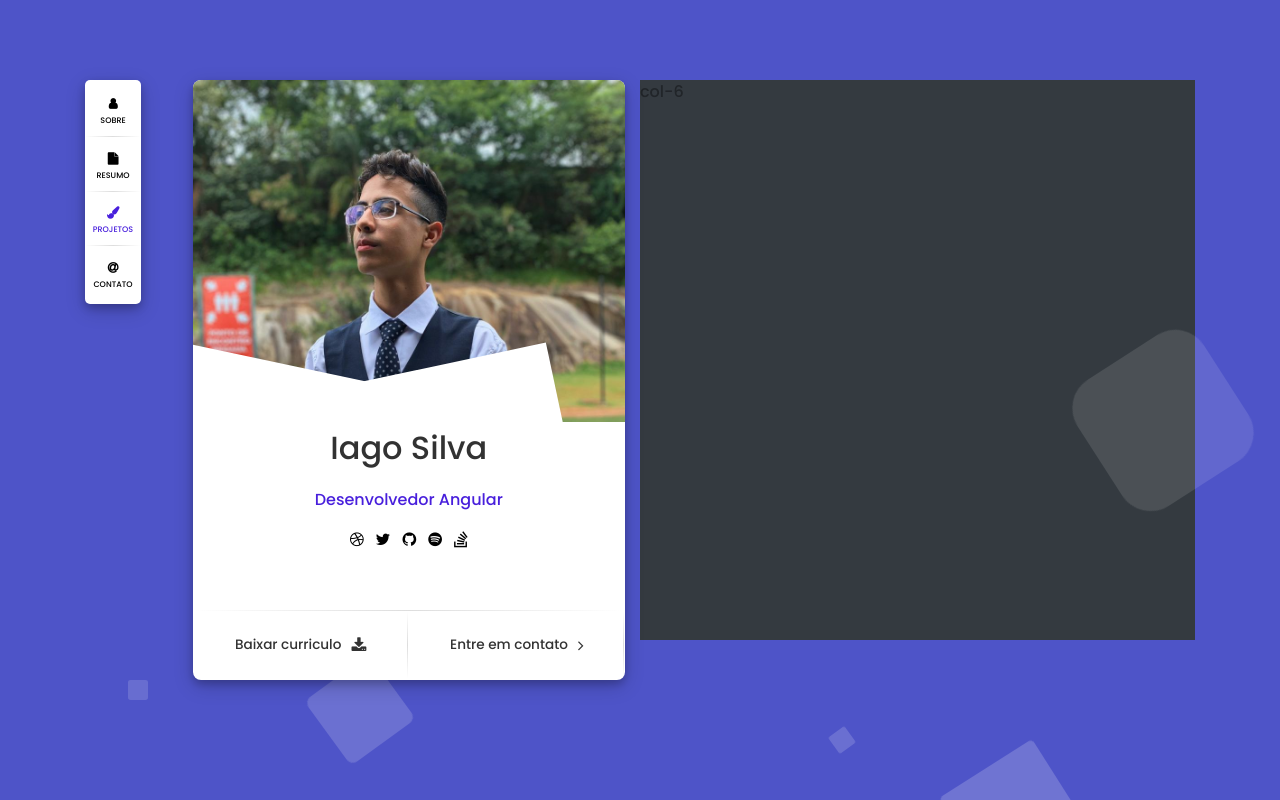
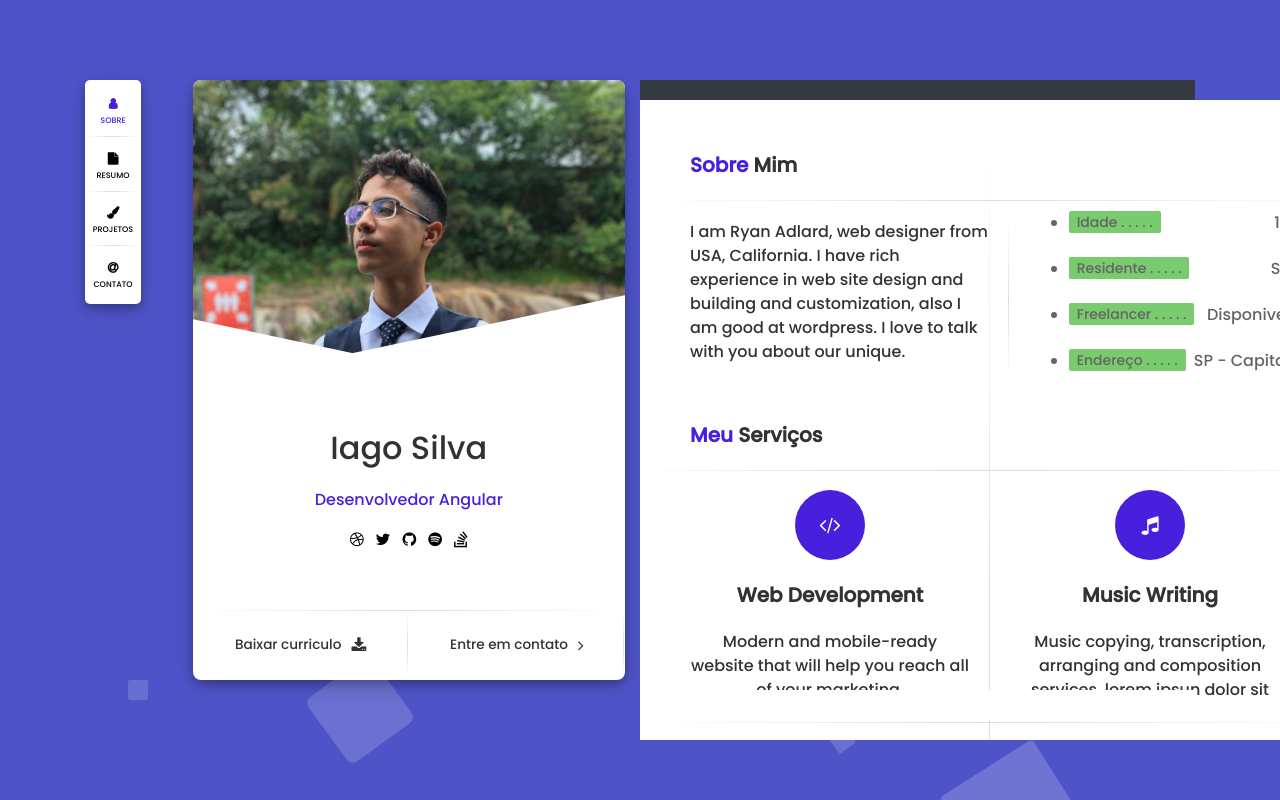
Before and after one commit to iaguinzz/porfolio, an Angular app: page / in a window 1280 px wide. Built offline with nearby package versions, Linux system fonts and the light colour scheme.

Commit message:
menu implemented responsive!

```diff
--- a/src/app/portfolio/bg/bg.component.css
+++ b/src/app/portfolio/bg/bg.component.css
@@ -37,8 +37,8 @@
     background: #4e54c8;
     background: -webkit-linear-gradient(to left, #481fdc, #4e54c8);
     width: 100%;
-    height:100vh;
-
+    height: 100vh;
+    overflow: scroll;
 
 }
 
--- a/src/app/portfolio/card-principal/card-principal.component.css
+++ b/src/app/portfolio/card-principal/card-principal.component.css
@@ -122,8 +122,8 @@
     content: '';
     position: absolute;
     left: -5%;
-    bottom: -20vh;
-    width: 50vh;
+    bottom: -13vh;
+    width: 80vh;
     height: 25vh;
     background: #ffffff;
     transform: rotate(12deg);
@@ -135,7 +135,7 @@
     position: absolute;
     left: -8%;
     bottom: -20vh;
-    width: 50vh;
+    width: 80vh;
     height: 25vh;
     background: #ffffff;
     transform: rotate(12deg);
--- a/src/app/portfolio/grid/grid.component.html
+++ b/src/app/portfolio/grid/grid.component.html
@@ -8,8 +8,8 @@
           <ng-content select=[card]></ng-content>
         </div>
       </div>
-      <div class="col-md-6 bg-dark w-75" style="height: 70vh; width: 20vw;">
-        col-6
+      <div class="col-md-6 bg-dark w-75" style="height: 70vh; width: 20vw; z-index: 999">
+        <ng-content select=[section]></ng-content>
       </div>
     </div>
 </div>
--- a/src/app/portfolio/menu/menu.component.html
+++ b/src/app/portfolio/menu/menu.component.html
@@ -1,6 +1,6 @@
 <div class="top-menu" id="menu">
       <div class="menu-item">
-        <a class="link-item" href="#sobre">
+        <a class="link-item active" href="#sobre">
           <i class="fa fa-user" style="margin-top: 10px;">
           </i><br>
           <span>Sobre</span>
@@ -15,7 +15,7 @@
         </a>
       </div>
       <div class="menu-item">
-        <a class="link-item active" href="#projetos">
+        <a class="link-item" href="#projetos">
           <i class="fa fa-paint-brush">
           </i><br>
           Projetos
--- a/src/app/portfolio/portfolio.component.html
+++ b/src/app/portfolio/portfolio.component.html
@@ -2,5 +2,6 @@
     <pt-grid>
         <pt-card-principal card></pt-card-principal>
         <pt-menu menu></pt-menu>
+        <pt-section section></pt-section>
     </pt-grid>
 </pt-bg>
--- a/src/app/portfolio/portfolio.module.ts
+++ b/src/app/portfolio/portfolio.module.ts
@@ -6,6 +6,7 @@ import { PortfolioComponent } from './portfolio.component';
 import { CardPrincipalComponent } from './card-principal/card-principal.component';
 import { GridComponent } from './grid/grid.component';
 import { MenuComponent } from './menu/menu.component';
+import { SectionComponent } from './section/section.component';
 
 @NgModule({
     declarations: [
@@ -13,7 +14,8 @@ import { MenuComponent } from './menu/menu.component';
         BgComponent,
         CardPrincipalComponent,
         GridComponent,
-        MenuComponent
+        MenuComponent,
+        SectionComponent
     ],
     exports: [
         PortfolioComponent,
--- /dev/null
+++ b/src/app/portfolio/section/section.component.css
@@ -0,0 +1,252 @@
+.sobre-card{
+    border-radius: 0 4px 4px 0;
+    margin: 20px 0 0 0;
+    overflow-y: scroll;
+    padding: 30px;
+    position: relative;
+    height: 640px;
+    width: 700px;
+    background-color: white;
+}
+
+.pre-sobre-card{
+    height: 640px;
+}
+.pre-sobre-card::before{
+    content: '';
+    position: absolute;
+    top: 20px;
+    width: 700px;
+    height: 30px;
+    background: #ffffff;
+
+}
+
+.pre-sobre-card::after{
+    content: '';
+    position: absolute;
+    bottom: -80px;
+    width: 100%;
+    height: 30px;
+    background: #ffffff;
+    z-index: 1;
+
+}
+
+.sobre-card::before{
+    content: '';
+    position: absolute;
+    right: 50%;
+    top: 0;
+    width: 1px;
+    height: 150vh;
+    background: -webkit-radial-gradient(center, ellipse cover, #dddddd 0%, rgba(255, 255, 255, 0) 70%);
+    background: radial-gradient(ellipse at center, #dddddd 0%, rgba(255, 255, 255, 0) 70%);
+}
+
+
+.title2{
+    margin: 20px;
+    font-size: 20px;
+    color: #323232;
+    font-weight: 600;
+}
+.p-p{
+    color: #481fdc;
+}
+
+.sobre-mim{
+    width: 100%;
+    display: flex;
+    justify-content: space-between;
+    flex-direction: row;
+}
+
+.sobre-mim::after {
+    content: " ";
+    width: 100%;
+    left: 0;
+    height: 1px;
+    position: absolute;
+    background: -webkit-radial-gradient(center, ellipse cover, #dddddd 0%, rgba(255, 255, 255, 0) 70%);
+    background: radial-gradient(ellipse at center, #dddddd 0%, rgba(255, 255, 255, 0) 70%);
+}
+
+.texto-sobre{
+    width: 50%;
+    margin: 20px;
+    color: #323232;
+    position: relative;
+}
+.texto-sobre::before{
+    content: '';
+    position: absolute;
+    right: -20px;
+    top: 0;
+    width: 1px;
+    height: 100%;
+    background: -webkit-radial-gradient(center, ellipse cover, #dddddd 0%, rgba(255, 255, 255, 0) 70%);
+    background: radial-gradient(ellipse at center, #dddddd 0%, rgba(255, 255, 255, 0) 70%);
+}
+
+.mais-info{
+    width: 50%;
+    text-align: right;
+    color: #323232 !important;
+}
+
+.mais-info li {
+    color: #646464;
+    padding: 11px 0 ;
+    margin: 0 20px;
+}
+
+.mais-info strong{
+    float: left;
+    margin-right: 8px;
+    padding: 1px 8px;
+    background: #78cc6d;
+    font-size: 14px;
+    line-height: 20px;
+    font-weight: 400;
+    text-transform: none;
+    border-radius: 2px;
+    -moz-border-radius: 2px;
+    -webkit-border-radius: 2px;
+    -khtml-border-radius: 2px;
+}
+.section{
+    margin: 20px 0 ;
+    width: 50%;
+    display: flex;
+    justify-content: center;
+    align-items: center;
+    flex-direction: column;
+    position: relative;
+}
+
+
+.icon{
+    display: flex;
+    justify-content: center;
+    align-items: center;
+    flex-direction: column;
+    height: 70px;
+    width: 70px;
+    background-color: #481fdc;
+    border-radius: 100%;
+}
+
+.text{
+    margin: 0 20px;
+    color: #323232;
+    text-align: center;
+}
+
+.pre-section{
+      display: flex;
+      flex: row;
+}
+
+.pre-section::after {
+    content: " ";
+    width: 100%;
+    left: 0;
+    height: 1px;
+    position: absolute;
+    background: -webkit-radial-gradient(center, ellipse cover, #dddddd 0%, rgba(255, 255, 255, 0) 70%);
+    background: radial-gradient(ellipse at center, #dddddd 0%, rgba(255, 255, 255, 0) 70%);
+}
+
+.service{
+    display: flex;
+    flex-direction: column;
+}
+
+.service::after {
+    content: " ";
+    width: 100%;
+    left: 0;
+    height: 1px;
+    position: absolute;
+    background: -webkit-radial-gradient(center, ellipse cover, #dddddd 0%, rgba(255, 255, 255, 0) 70%);
+    background: radial-gradient(ellipse at center, #dddddd 0%, rgba(255, 255, 255, 0) 70%);
+}
+
+
+.text-topic{
+    color: #646464;
+    font-size: 16px;
+}
+.lista-de-recurso{
+    padding-left: 0px;
+}
+
+.lista-de-recurso li{
+    font-size: 16px;
+    color: #646464;
+    margin: 10px 0;
+    padding: 5px;
+    text-align: center;
+    font-weight: 400 !important;
+}
+
+.d{
+    display: none;
+}
+
+.disable{
+    opacity: .6;
+    text-decoration: line-through;
+}
+
+.number{
+    font-size: 42px;
+    font-weight: 500;
+}
+
+.pricing{
+    font-size: 17px;
+    margin: 0 0 30px 0;
+}
+
+.rotate{
+    transform: scaleX(-1);
+    -webkit-transform: scaleX(-1);
+}
+
+.text-buy{
+    font-size: 14px;
+    text-transform: uppercase;
+    color: #000;
+    margin: 0 10px 0 0;
+}
+
+.lnks a:hover span{
+    color: #481fdc !important;
+}
+
+.lnks a:hover i{
+    color: #481fdc !important;
+}
+
+.lnks{
+    width: 100%;
+    height: 70px;
+    text-align: center;
+}
+
+.lnk{
+    line-height: 4;
+}
+
+
+.lnks::before {
+    content: " ";
+    width: 100%;
+    left: 0;
+    height: 1px;
+    position: absolute;
+    background: -webkit-radial-gradient(center, ellipse cover, #dddddd 0%, rgba(255, 255, 255, 0) 70%);
+    background: radial-gradient(ellipse at center, #dddddd 0%, rgba(255, 255, 255, 0) 70%);
+}
--- /dev/null
+++ b/src/app/portfolio/section/section.component.html
@@ -0,0 +1,154 @@
+<div class="pre-sobre-card" id="sobre">
+  <div class="sobre-card">
+    <div class="title2">
+      <span class="p-p">Sobre</span>
+      Mim
+    </div>
+    <div class="sobre-mim">
+      <p class="texto-sobre">
+        I am Ryan Adlard, web designer from USA, California. I have rich experience in web site design and building and customization, also I am good at wordpress. I love to talk with you about our unique.
+      </p>
+      <ul class="mais-info">
+        <li><strong>Idade . . . . .</strong>18</li>
+        <li><strong>Residente . . . . .</strong>SP</li>
+        <li><strong>Freelancer . . . . .</strong>Disponivel</li>
+        <li><strong>Endereço . . . . .</strong>SP - Capital</li>
+      </ul>
+    </div>
+    <div class="title2">
+      <span class="p-p">Meu</span>
+      Serviços
+    </div>
+    <div class="service">
+      <div class="pre-section">
+        <div class="section">
+          <div class="icon">
+            <i class="fa fa-code" style="color: white; font-size: 20px;"></i>
+          </div>
+          <div class="title2">
+            Web Development
+          </div>
+          <div class="text">
+            Modern and mobile-ready website that will help you reach all of your marketing.
+          </div>
+        </div>
+  <div class="section">
+    <div class="icon">
+      <i class="fa fa-music" style="color: white; font-size: 20px;"></i>
+    </div>
+    <div class="title2">
+      Music Writing
+    </div>
+    <div class="text">
+      Music copying, transcription, arranging and composition services, lorem ipsun dolor sit
+    </div>
+  </div>
+      </div>
+      <div class="pre-section">
+        <div class="section">
+          <div class="icon">
+            <i class="fa fa-bullhorn" style="color: white; font-size: 20px;"></i>
+          </div>
+          <div class="title2">
+            Advertising
+          </div>
+          <div class="text">
+            Advertising services include television, radio, print, mail and web.
+          </div>
+        </div>
+  <div class="section">
+    <div class="icon">
+      <i class="fa fa-gamepad" style="color: white; font-size: 20px;"></i>
+    </div>
+    <div class="title2">
+      Game development
+    </div>
+    <div class="text">
+      Music copying, transcription, arranging and composition services, lorem ipsun dolor sit
+    </div>
+  </div>
+      </div>
+      <div class="title2">
+        <span class="p-p">P</span>reço
+      </div>
+      <div class="service">
+        <div class="pre-section">
+          <div class="section">
+            <div class="">
+              <i class="fa fa-tachometer rotate" style="color: #481fdc; font-size: 20px;"></i>
+            </div>
+            <div class="pricing">
+              Básico
+            </div>
+            <div class="text">
+              <span class="dolar">$</span>
+              <span class="number">22</span>
+              <span class="text-topic">hora</span>
+            </div>
+            <ul class="lista-de-recurso">
+              <li>
+                Desenvolvimento Web
+              </li>
+              <li>
+                Publicidade
+              </li>
+              <li>
+                Desenvolvimento de Games
+              </li>
+              <li class="disable">
+                Composição Musical
+              </li>
+              <li class="disable">
+                Fotografia
+              </li>
+            </ul>
+            <div class="lnks">
+              <a href="#" class="lnk">
+                <span class="text-buy">Comprar Básico</span>
+                <i class="fa fa-tachometer rotate" style="color: #000; font-size: 16px;"></i>
+              </a>
+            </div>
+          </div>
+      <div class="section">
+        <div class="">
+          <i class="fa fa-tachometer" style="color: #481fdc; font-size: 20px;"></i>
+        </div>
+        <div class="pricing">
+          Pro
+        </div>
+        <div class="text">
+          <span class="dolar">$</span>
+          <span class="number">48</span>
+          <span class="text-topic">hora</span>
+        </div>
+        <ul class="lista-de-recurso">
+          <li>
+            Desenvolvimento Web
+          </li>
+          <li>
+            Publicidade
+          </li>
+          <li>
+            Desenvolvimento de Games
+          </li>
+          <li class="">
+            Composição Musical
+          </li>
+          <li class="">
+            Fotografia
+          </li>
+        </ul>
+        <div class="lnks">
+          <a href="#" class="lnk">
+            <span class="text-buy">Comprar Pro</span>
+            <i class="fa fa-tachometer" style="color: #000; font-size: 16px;"></i>
+          </a>
+        </div>
+
+      </div>
+        </div>
+    </div>
+
+  </div>
+  </div>
+</div>
```
Also changed, not shown: src/app/portfolio/section/section.component.ts (added, +15 -0 lines), 1 other file (tests, documents, lock files or other folders).
